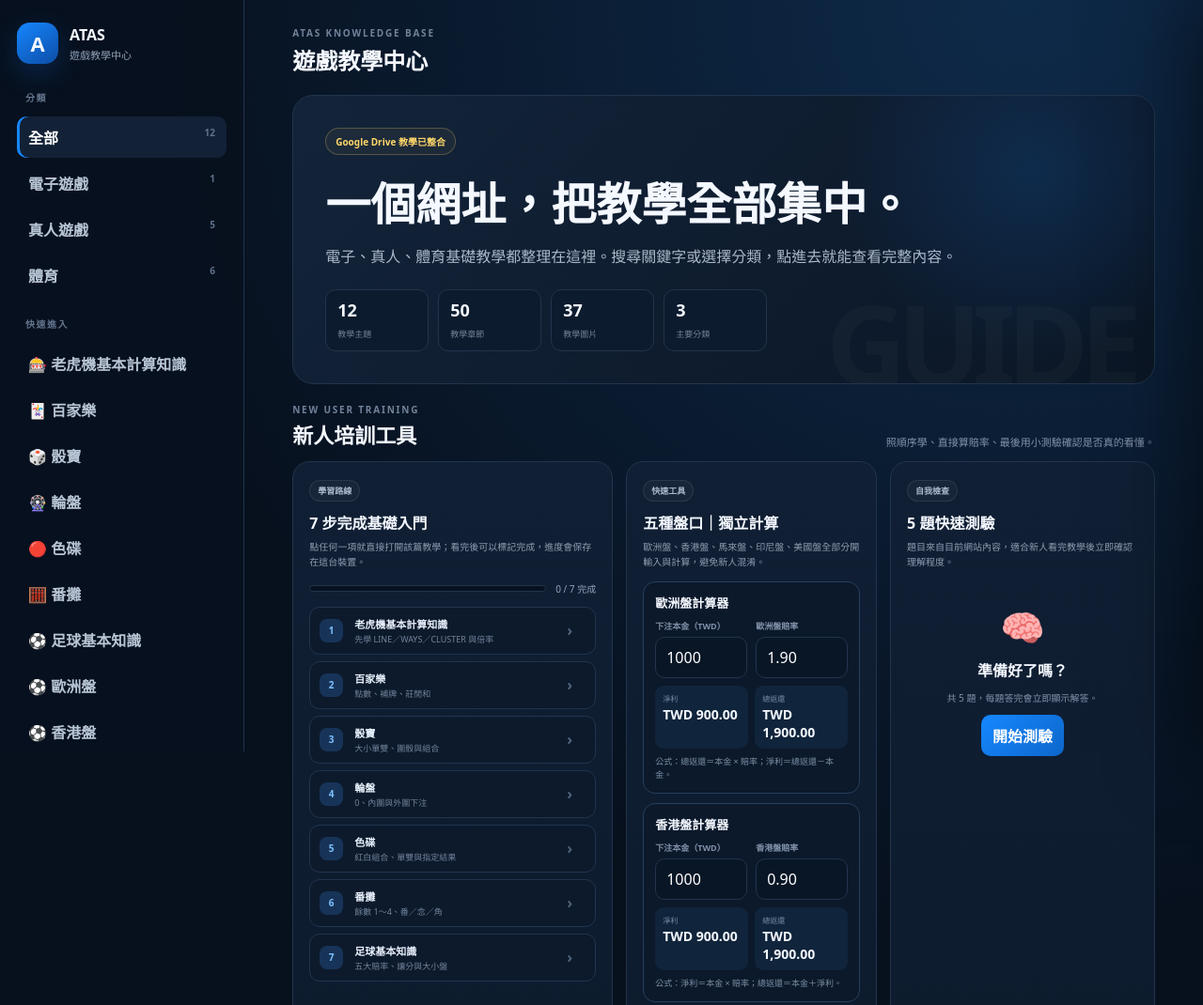
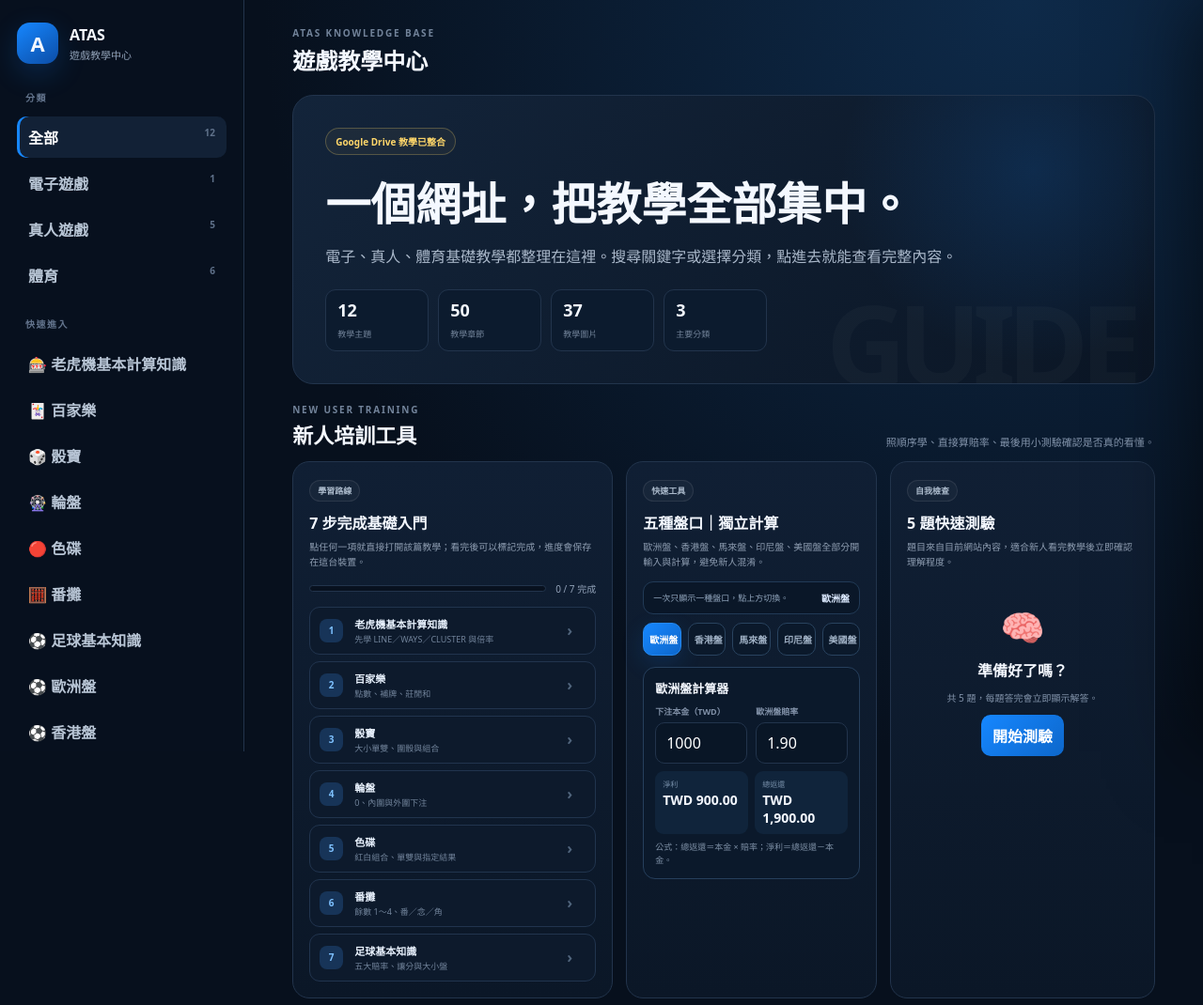
Before and after one commit to ataswechat03-ops/atas-game-guide, a plain HTML site: page index.html in a window 1280 px wide. Shown: the top 1070 px of the page at 94% size. Drawn offline with nearby package versions, Linux system fonts and the light colour scheme; no server answers.

Commit message:
Load compact calculator tabs

```diff
--- a/index.html
+++ b/index.html
@@ -63,5 +63,6 @@
 <script src="training.js"></script>
 <script src="football-v2.js"></script>
 <script src="site-polish.js"></script>
+<script src="calculator-compact.js"></script>
 </body>
 </html>
```
